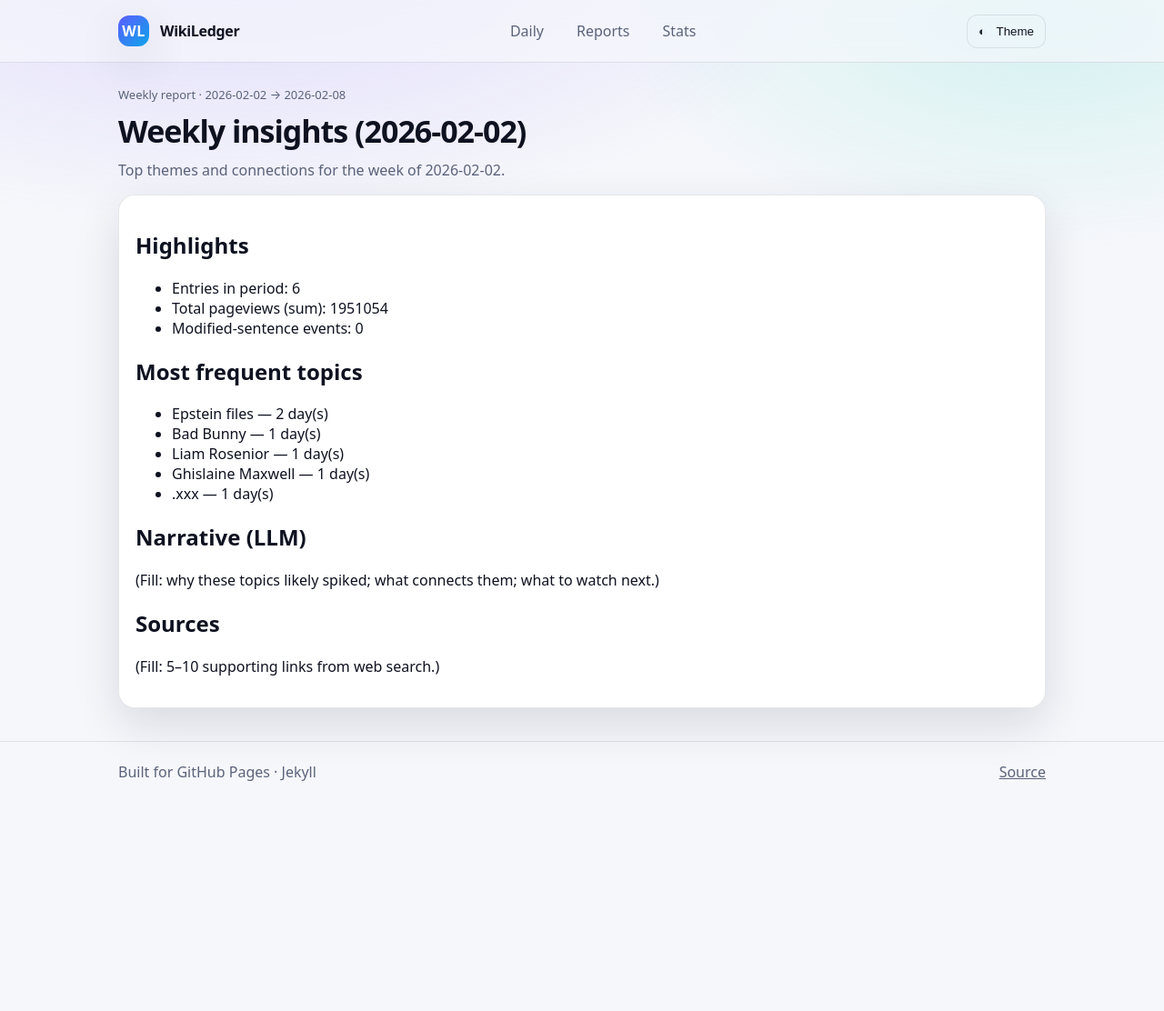
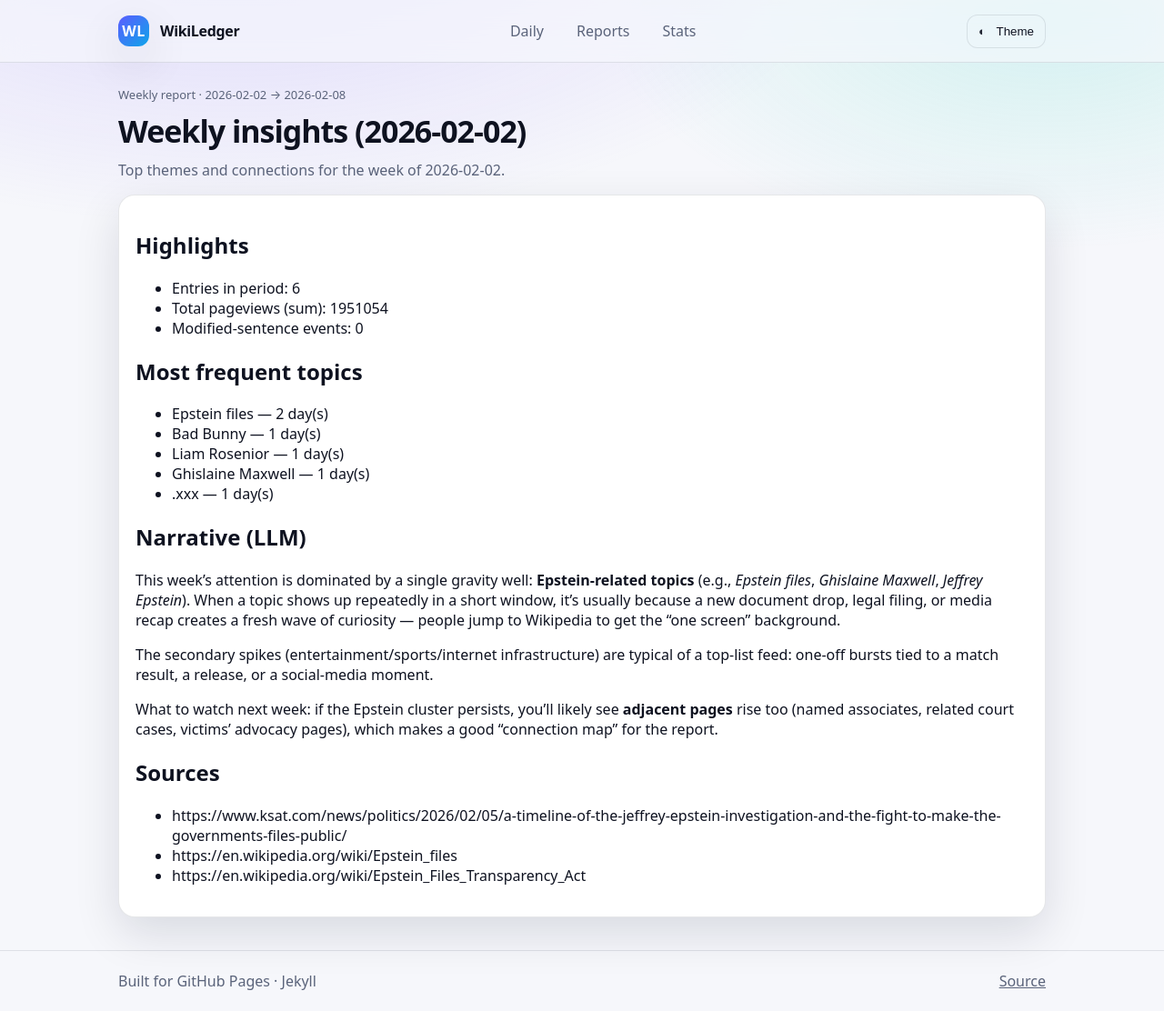
Before and after one commit to GodspeedAgent/wiki_ledger, a Jekyll site: the page built from _reports/weekly-2026-02-02.md, in a window 1280 px wide and 1112 px high. Shown: the whole window at 91% size. Built offline with Jekyll 4.4.1, drawn with Linux system fonts in a browser that asks for light colours.

Commit message:
Fill weekly report narrative and sources

```diff
--- a/_reports/weekly-2026-02-02.md
+++ b/_reports/weekly-2026-02-02.md
@@ -23,8 +23,14 @@ summary: "Top themes and connections for the week of 2026-02-02."
 
 ## Narrative (LLM)
 
-(Fill: why these topics likely spiked; what connects them; what to watch next.)
+This week’s attention is dominated by a single gravity well: **Epstein-related topics** (e.g., *Epstein files*, *Ghislaine Maxwell*, *Jeffrey Epstein*). When a topic shows up repeatedly in a short window, it’s usually because a new document drop, legal filing, or media recap creates a fresh wave of curiosity — people jump to Wikipedia to get the “one screen” background.
+
+The secondary spikes (entertainment/sports/internet infrastructure) are typical of a top-list feed: one-off bursts tied to a match result, a release, or a social-media moment.
+
+What to watch next week: if the Epstein cluster persists, you’ll likely see **adjacent pages** rise too (named associates, related court cases, victims’ advocacy pages), which makes a good “connection map” for the report.
 
 ## Sources
 
-(Fill: 5–10 supporting links from web search.)
+- https://www.ksat.com/news/politics/2026/02/05/a-timeline-of-the-jeffrey-epstein-investigation-and-the-fight-to-make-the-governments-files-public/
+- https://en.wikipedia.org/wiki/Epstein_files
+- https://en.wikipedia.org/wiki/Epstein_Files_Transparency_Act
```
